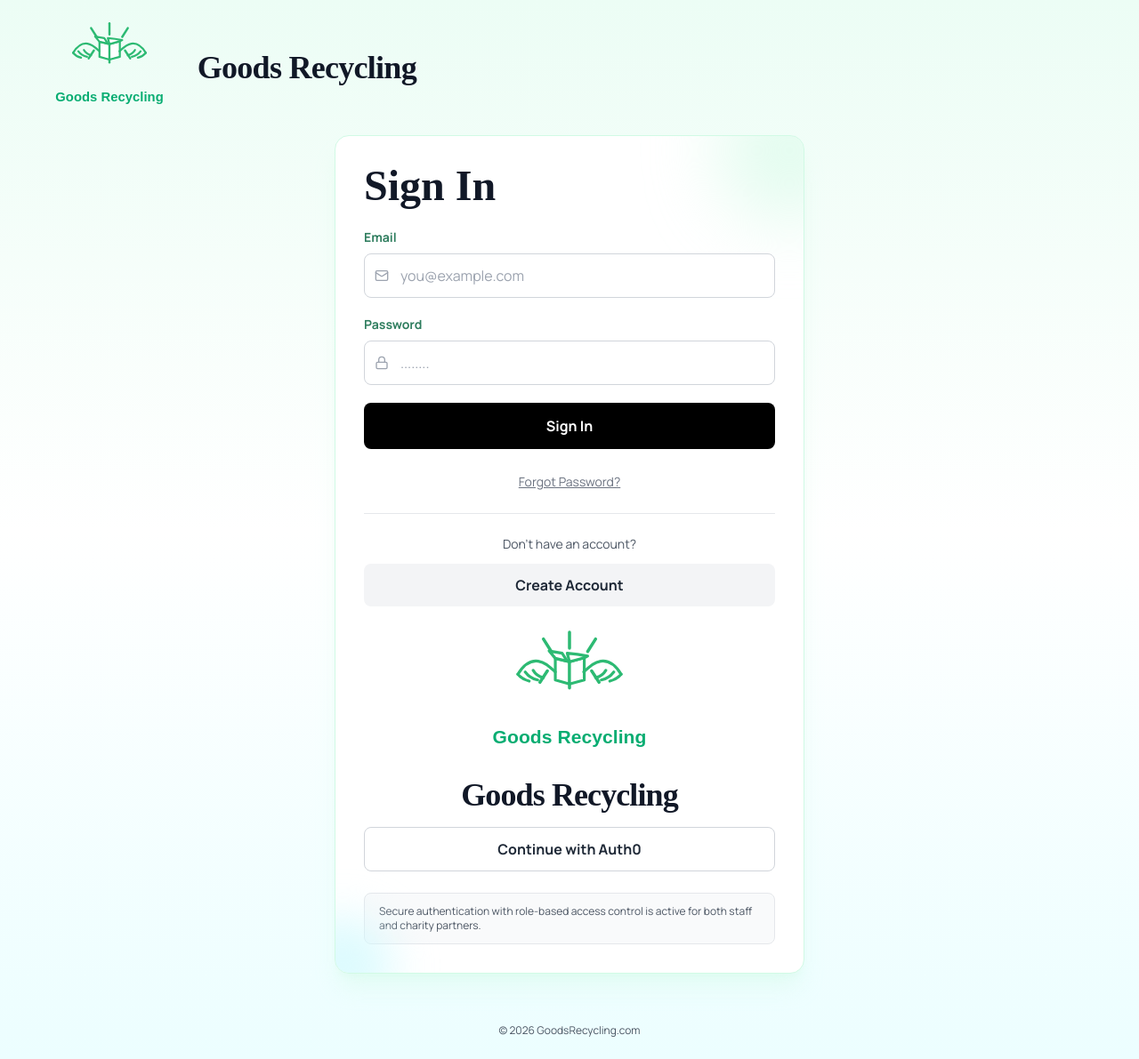
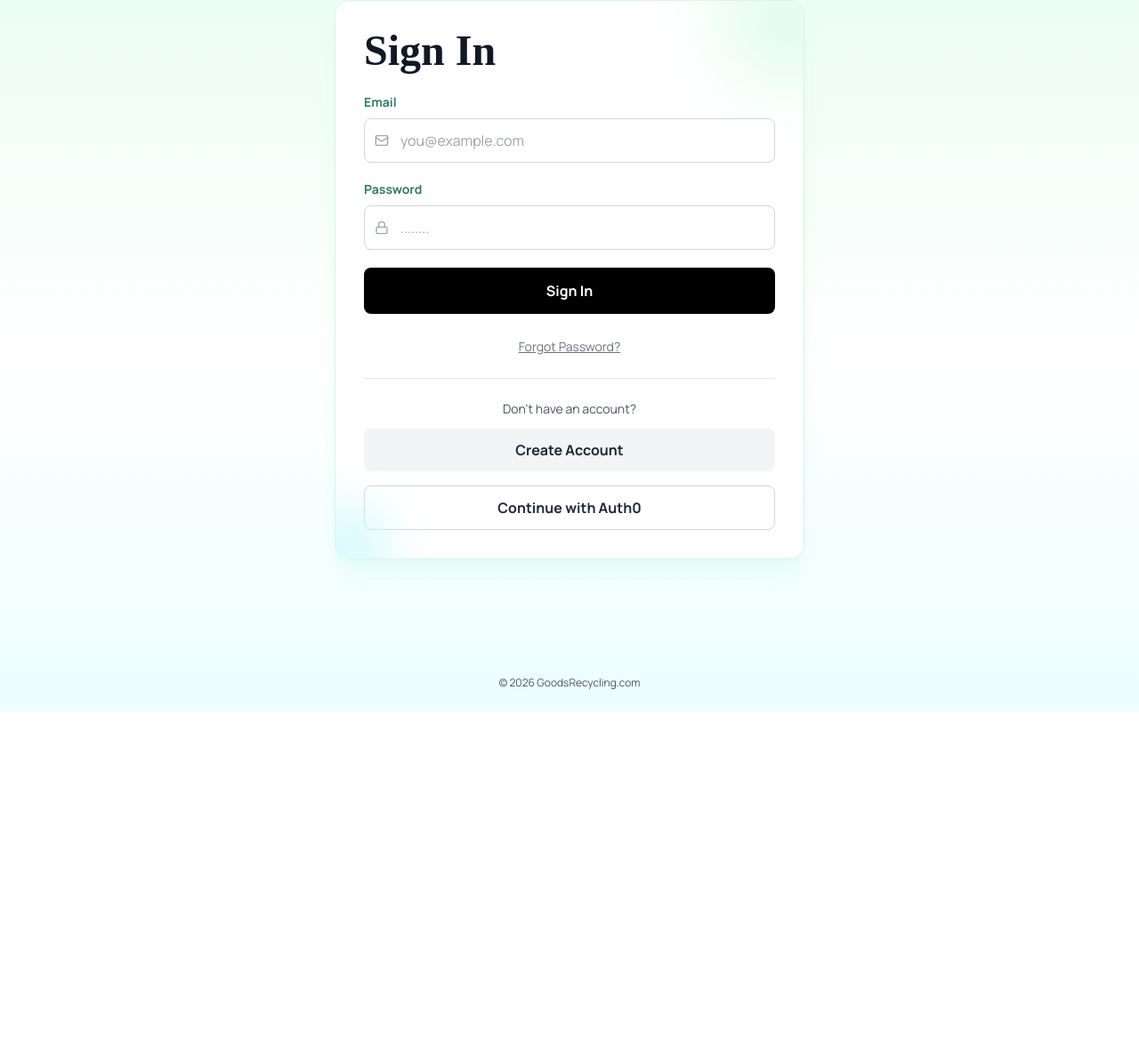
Before and after one commit to mephrem11/webportal493, a React (Vite) app: page / in a window 1280 px wide. Shown: the whole page at 89% size. After the commit the page ends 800 px from the top, so only its background shows below. Built offline with nearby package versions, Linux system fonts and the light colour scheme; no server answers.

Commit message:
Remove Goods Recycling heading and security message from login

```diff
--- a/src/pages/Login.tsx
+++ b/src/pages/Login.tsx
@@ -4,7 +4,6 @@
 import { Lock, Mail } from "lucide-react";
 import { useSimpleAuth } from "../contexts/SimpleAuthContext";
 import { useAuth0 } from "../contexts/Auth0Context";
-import goodsRecyclingLogo from "../assets/logo.svg";
 
 function getPartnerStatus(email: string): "pending" | "active" | "suspended" | null {
   const normalized = email.trim().toLowerCase();
@@ -68,15 +67,6 @@
 
   return (
     <div className="flex min-h-screen flex-col bg-gradient-to-b from-emerald-50 via-white to-cyan-50">
-      {/* Top-left branding */}
-      <div className="w-full px-6 py-5 sm:px-10">
-        <div className="flex items-center gap-4">
-          <img src={goodsRecyclingLogo} alt="Goods Recycling" className="h-24 w-auto sm:h-28" />
-          <div className="flex flex-col">
-            <span className="text-3xl font-extrabold tracking-tight text-gray-900 sm:text-4xl" style={{ fontFamily: "Playfair Display, serif", letterSpacing: "-0.02em" }}>Goods Recycling</span>
-          </div>
-        </div>
-      </div>
       <div className="mx-auto flex w-full max-w-xl flex-1 flex-col px-4 pb-8 sm:px-6">
       <section className="relative w-full overflow-hidden rounded-2xl border border-emerald-100 bg-white p-6 shadow-xl shadow-emerald-100/40 lg:p-8">
         <div className="pointer-events-none absolute -right-16 -top-16 h-40 w-40 rounded-full bg-emerald-100/60 blur-2xl" />
@@ -151,10 +141,6 @@
           >
             Create Account
           </Link>
-          <div className="mt-5 flex flex-col items-center gap-3">
-            <img src={goodsRecyclingLogo} alt="Goods Recycling" className="h-40 w-auto" />
-            <span className="text-4xl font-extrabold text-gray-900 tracking-tight" style={{ fontFamily: "Playfair Display, serif" }}>Goods Recycling</span>
-          </div>
         </div>
 
         {isAuth0Configured && (
@@ -169,10 +155,6 @@
           </div>
         )}
 
-        <div className="mt-6 rounded-lg border border-gray-200 bg-gray-50 px-4 py-3 text-xs text-gray-600">
-          Secure authentication with role-based access control is active for both staff and charity partners.
-        </div>
-
       </section>
       </div>
 
```
